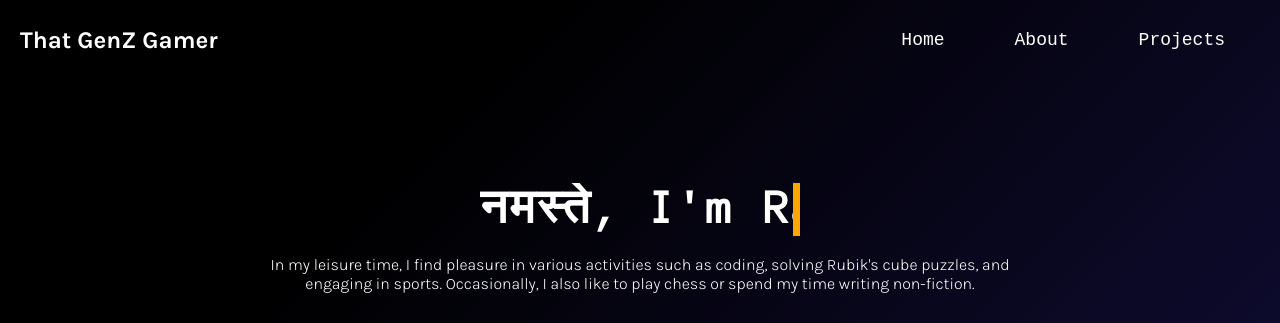
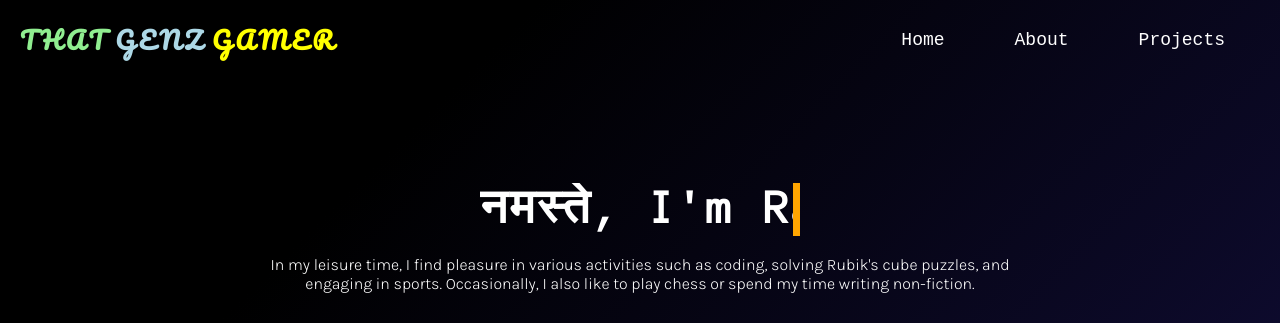
Before and after one commit to ThatGenZGamer48/ThatGenZGamer48.github.io, a plain HTML site: page docs/index.html in a window 1280 px wide. Shown: the top 323 px of the page. Drawn offline with Linux system fonts and the light colour scheme; a web font is replaced by a local one.

Commit message:
Update index.html

```diff
--- a/docs/index.html
+++ b/docs/index.html
@@ -18,7 +18,11 @@
 <body>
     <script src="https://kit.fontawesome.com/23bebdd82e.js" crossorigin="anonymous"></script>
     <nav class="navbar">
-        <a class="navbar-logo" href="#">That GenZ Gamer</a>
+        <a class="navbar-logo" href="#">
+            <span style="color: #90EE90;">THAT</span>
+            <span style="color: #ADD8E6;">GENZ</span>
+            <span style="color: #FFFF00;">GAMER</span>
+        </a>
         <ul id="navbar-links">
             <li><a href="index.html" class="block glow">Home</a></li>
             <li><a href="about.html" class="block glow">About</a></li>
```
